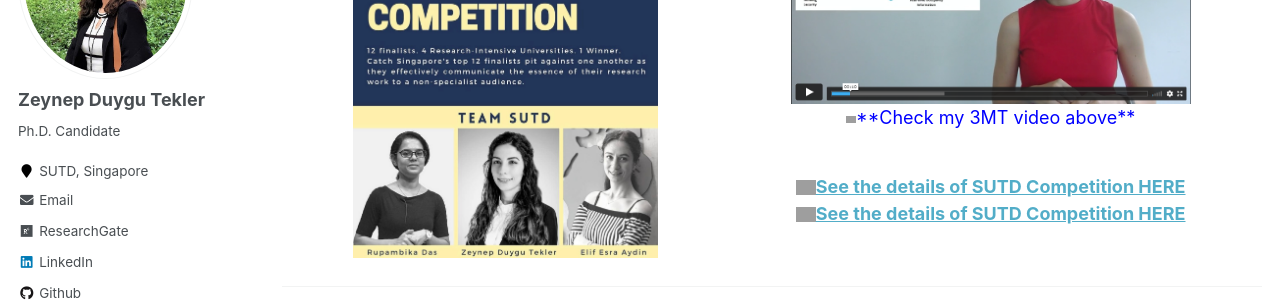
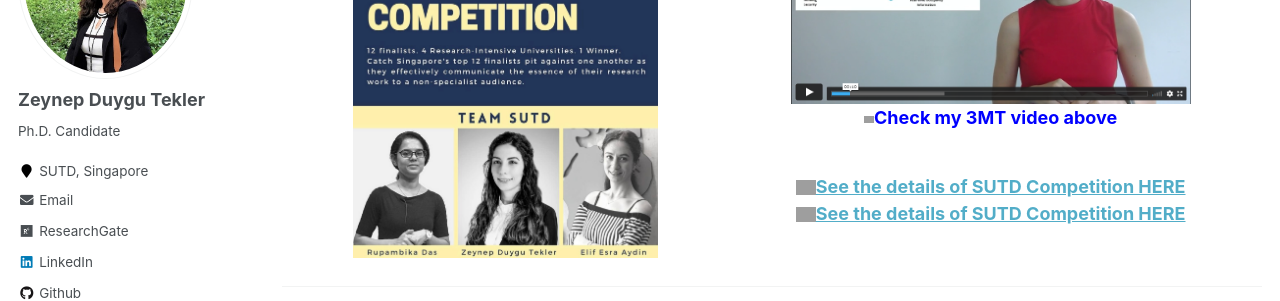
Before and after one commit to zeynepduygutekler/zeynepduygutekler.github.io, a Jekyll site: the page built from _pages/awards.md, in a window 1280 px wide and 900 px high, scrolled down 992 px. Shown: the part 153-454 px from the top of the window. Built offline with Jekyll 4.4.1, drawn with Linux system fonts in a browser that asks for light colours; emoji names are drawn with the system emoji font; some web fonts are replaced; grey boxes are pictures that could not be loaded.

Commit message:
awards edited16

```diff
--- a/_pages/awards.md
+++ b/_pages/awards.md
@@ -39,7 +39,7 @@ alt="IMAGE ALT TEXT HERE" width="200" height="180" border="10" /></a>
 " target="_blank"><img src="/images/3MT_video2.PNG"
 alt="IMAGE ALT TEXT HERE" width="400" height="200" border="10" /></a>
       <div>
-  <img width="10" height="20" src="https://www.flaticon.com/svg/static/icons/svg/686/686458.svg"><span style="color:blue" >**Check my 3MT video above**</span>
+  <img width="10" height="20" src="https://www.flaticon.com/svg/static/icons/svg/686/686458.svg"><span style="color:blue ;font-weight: bold" >Check my 3MT video above</span>
   </div>
   </div>
 
```
